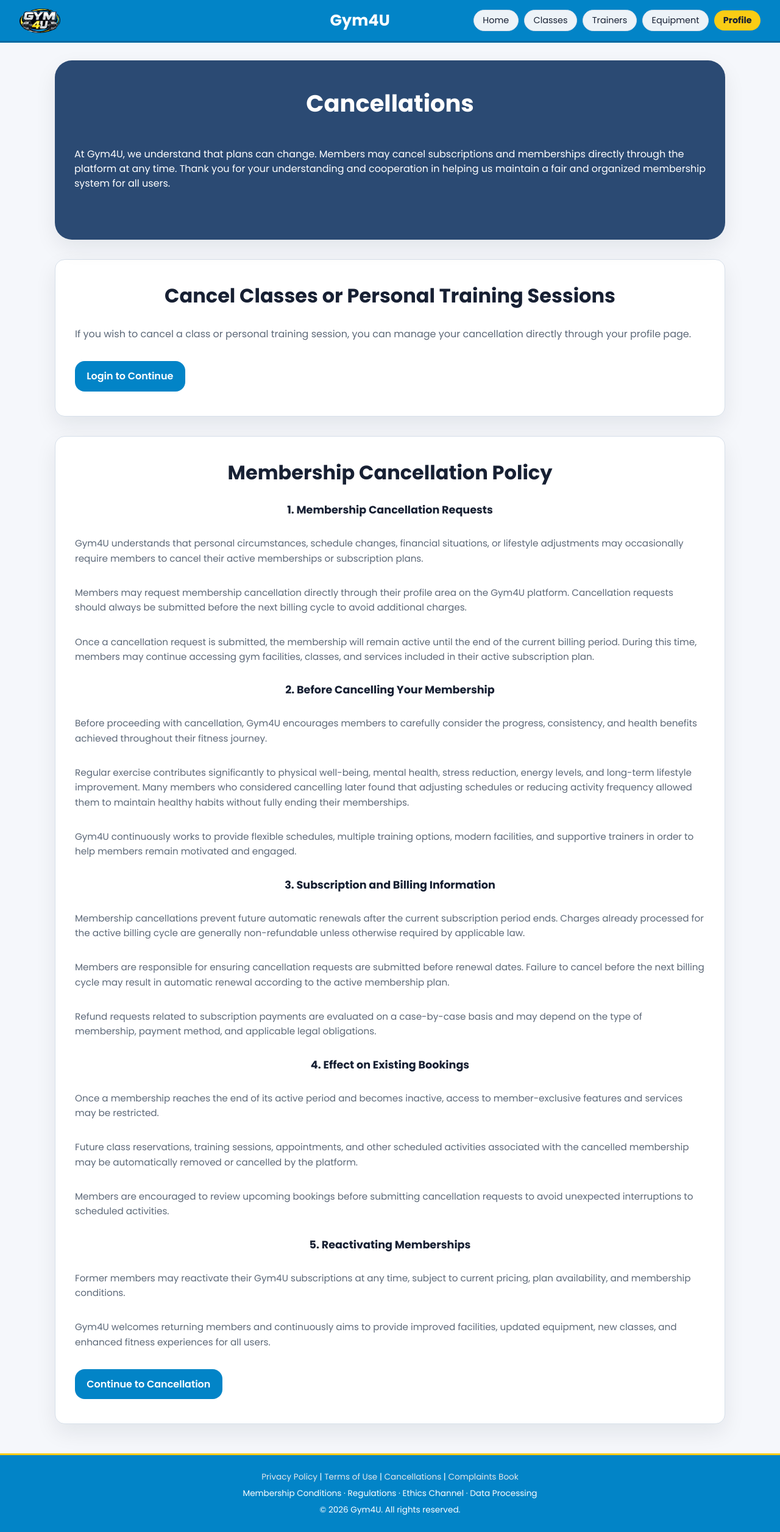
After one commit to edus4506/Gym4U, a PHP site: page /cancelations.php in a window 1280 px wide. The commit adds this page. Shown: the whole page at 61% size. Run offline with PHP 8.4, Linux system fonts and the light colour scheme.

Commit message:
feat: Cancelations php and css completed

```diff
--- /dev/null
+++ b/cancelations.php
@@ -0,0 +1,160 @@
+<?php
+declare(strict_types = 1);
+session_start();
+?>
+
+<!DOCTYPE html>
+<html lang="en-US">
+<head>
+  <title>Cancellations | Gym4U</title>
+  <meta charset="UTF-8">
+  <meta name="viewport" content="width=device-width, initial-scale=1.0">
+  <link rel="icon" href="images/gym4u_icon.png">
+  <link rel="stylesheet" href="css/base.css">
+  <link rel="stylesheet" href="css/components.css">
+  <link rel="stylesheet" href="css/footers.css">
+</head>
+
+<body>
+  <header>
+    <div>
+      <a href="index.php">
+        <img src="images/gym4u_logo.png" alt="Gym4U logo" class="logo">
+      </a>
+    </div>
+    <div class="middle">
+      <h1>Gym4U</h1>
+    </div>
+    <nav class="right" aria-label="Main navigation">
+      <ul>
+        <li><a href="index.php">Home</a></li>
+        <li><a href="classes.php">Classes</a></li>
+        <li><a href="trainers.php">Trainers</a></li>
+        <li><a href="equipment.php">Equipment</a></li>
+        <li><a href="#">Profile</a></li>
+      </ul>
+    </nav>
+  </header>
+
+  <main>
+    <section class="hero">
+      <h2>Cancellations</h2>
+      <p>
+        At Gym4U, we understand that plans can change. Members may cancel subscriptions and memberships directly through the platform at any time. Thank you for your understanding and cooperation in helping us maintain a fair and organized membership system for all users.
+      </p>
+    </section>
+
+    <section class="section about">
+      <h2>Cancel Classes or Personal Training Sessions</h2>
+      <p>
+        If you wish to cancel a class or personal training session, you can manage your cancellation directly through your profile page.
+      </p>
+
+      <?php if (isset($_SESSION['user_id'])) : ?>
+        <a href="profile.php" class="btn-primary">Go to Profile</a>
+      <?php else : ?>
+        <a href="login.php" class="btn-primary">Login to Continue</a>
+      <?php endif; ?>
+    </section>
+
+    <section class="section about">
+      <h2>Membership Cancellation Policy</h2>
+
+      <article class="feature">
+        <h3>1. Membership Cancellation Requests</h3>
+
+        <p>
+          Gym4U understands that personal circumstances, schedule changes, financial situations, or lifestyle adjustments may occasionally require members to cancel their active memberships or subscription plans.
+        </p>
+
+        <p>
+          Members may request membership cancellation directly through their profile area on the Gym4U platform. Cancellation requests should always be submitted before the next billing cycle to avoid additional charges.
+        </p>
+
+        <p>
+          Once a cancellation request is submitted, the membership will remain active until the end of the current billing period. During this time, members may continue accessing gym facilities, classes, and services included in their active subscription plan.
+        </p>
+      </article>
+
+      <article class="feature">
+        <h3>2. Before Cancelling Your Membership</h3>
+
+        <p>
+          Before proceeding with cancellation, Gym4U encourages members to carefully consider the progress, consistency, and health benefits achieved throughout their fitness journey.
+        </p>
+
+        <p>
+          Regular exercise contributes significantly to physical well-being, mental health, stress reduction, energy levels, and long-term lifestyle improvement. Many members who considered cancelling later found that adjusting schedules or reducing activity frequency allowed them to maintain healthy habits without fully ending their memberships.
+        </p>
+
+        <p>
+          Gym4U continuously works to provide flexible schedules, multiple training options, modern facilities, and supportive trainers in order to help members remain motivated and engaged.
+        </p>
+      </article>
+
+      <article class="feature">
+        <h3>3. Subscription and Billing Information</h3>
+
+        <p>
+          Membership cancellations prevent future automatic renewals after the current subscription period ends. Charges already processed for the active billing cycle are generally non-refundable unless otherwise required by applicable law.
+        </p>
+
+        <p>
+          Members are responsible for ensuring cancellation requests are submitted before renewal dates. Failure to cancel before the next billing cycle may result in automatic renewal according to the active membership plan.
+        </p>
+
+        <p>
+          Refund requests related to subscription payments are evaluated on a case-by-case basis and may depend on the type of membership, payment method, and applicable legal obligations.
+        </p>
+      </article>
+
+      <article class="feature">
+        <h3>4. Effect on Existing Bookings</h3>
+
+        <p>
+          Once a membership reaches the end of its active period and becomes inactive, access to member-exclusive features and services may be restricted.
+        </p>
+
+        <p>
+          Future class reservations, training sessions, appointments, and other scheduled activities associated with the cancelled membership may be automatically removed or cancelled by the platform.
+        </p>
+
+        <p>
+          Members are encouraged to review upcoming bookings before submitting cancellation requests to avoid unexpected interruptions to scheduled activities.
+        </p>
+      </article>
+
+      <article class="feature">
+        <h3>5. Reactivating Memberships</h3>
+
+        <p>
+          Former members may reactivate their Gym4U subscriptions at any time, subject to current pricing, plan availability, and membership conditions.
+        </p>
+
+        <p>
+          Gym4U welcomes returning members and continuously aims to provide improved facilities, updated equipment, new classes, and enhanced fitness experiences for all users.
+        </p>
+      </article>
+
+      <div class="cancel-action">
+        <a href="#" class="btn-primary">Continue to Cancellation</a>
+      </div>
+    </section>
+  </main>
+
+  <footer class="footer">
+    <p>
+      <a href="privacy.php">Privacy Policy</a> |
+      <a href="terms.php">Terms of Use</a> |
+      <a href="cancelations.php">Cancellations</a> |
+      <a href="https://www.livroreclamacoes.pt/Inicio/" target="_blank">Complaints Book</a>
+    </p>
+
+    <p>
+      Membership Conditions · Regulations · Ethics Channel · Data Processing
+    </p>
+
+    <p>&copy; 2026 Gym4U. All rights reserved.</p>
+  </footer>
+</body>
+</html>
--- a/classes.php
+++ b/classes.php
@@ -302,7 +302,7 @@
     <p>
       <a href="privacy.php">Privacy Policy</a> |
       <a href="terms.php">Terms of Use</a> |
-      <a href="#">Cancellations</a> |
+      <a href="cancelations.php">Cancellations</a> |
       <a href="https://www.livroreclamacoes.pt/Inicio/" target="_blank"> Complaints Book </a>
     </p>
     <p>Membership Conditions · Regulations · Ethics Channel · Data Processing</p>
--- a/css/footers.css
+++ b/css/footers.css
@@ -30,3 +30,13 @@ article ul {
   color: white;
   margin-top: 0rem;
 }
+
+.about h2, .about h3 {
+  text-align: center;
+  margin-top: 0rem;
+  margin-bottom: 2rem;
+}
+
+.about {
+  text-align: left;
+}
--- a/equipment.php
+++ b/equipment.php
@@ -85,7 +85,7 @@ require_once __DIR__ . '/controllers/equipmentController.php';
     <p>
       <a href="privacy.php">Privacy Policy</a> |
       <a href="terms.php">Terms of Use</a> |
-      <a href="#">Cancellations</a> |
+      <a href="cancelations.php">Cancellations</a> |
       <a href="https://www.livroreclamacoes.pt/Inicio/" target="_blank"> Complaints Book </a>
     </p>
     <p>Membership Conditions · Regulations · Ethics Channel · Data Processing</p>
--- a/index.php
+++ b/index.php
@@ -192,7 +192,7 @@
     <p>
       <a href="privacy.php">Privacy Policy</a> |
       <a href="terms.php">Terms of Use</a> |
-      <a href="#">Cancellations</a> |
+      <a href="cancelations.php">Cancellations</a> |
       <a href="https://www.livroreclamacoes.pt/Inicio/" target="_blank"> Complaints Book </a>
     </p>
     <p>Membership Conditions · Regulations · Ethics Channel · Data Processing</p>
--- a/login.php
+++ b/login.php
@@ -73,7 +73,7 @@ $errorMessage = $errors[$_GET['error'] ?? ''] ?? null;
     <p>
       <a href="privacy.php">Privacy Policy</a> |
       <a href="terms.php">Terms of Use</a> |
-      <a href="#">Cancellations</a> |
+      <a href="cancelations.php">Cancellations</a> |
       <a href="https://www.livroreclamacoes.pt/Inicio/" target="_blank"> Complaints Book </a>
     </p>
     <p>Membership Conditions · Regulations · Ethics Channel · Data Processing</p>
--- a/privacy.php
+++ b/privacy.php
@@ -53,7 +53,7 @@
       </p>
     </section>
 
-    <section class="section terms-section">
+    <section class="section about">
       <h2>Privacy and Data Protection</h2>
 
       <article class="feature">
@@ -237,7 +237,7 @@
     <p>
       <a href="privacy.php">Privacy Policy</a> |
       <a href="terms.php">Terms of Use</a> |
-      <a href="#">Cancellations</a> |
+      <a href="cancelations.php">Cancellations</a> |
       <a href="https://www.livroreclamacoes.pt/Inicio/" target="_blank"> Complaints Book </a>
     </p>
 
--- a/profile.php
+++ b/profile.php
@@ -365,7 +365,7 @@
     <p>
       <a href="privacy.php">Privacy Policy</a> |
       <a href="terms.php">Terms of Use</a> |
-      <a href="#">Cancellations</a> |
+      <a href="cancelations.php">Cancellations</a> |
       <a href="https://www.livroreclamacoes.pt/Inicio/" target="_blank"> Complaints Book </a>
     </p>
     <p>Membership Conditions Â· Regulations Â· Ethics Channel Â· Data Processing</p>
--- a/register.php
+++ b/register.php
@@ -89,7 +89,7 @@ $errorMessage = $errors[$_GET['error'] ?? ''] ?? null;
     <p>
       <a href="privacy.php">Privacy Policy</a> |
       <a href="terms.php">Terms of Use</a> |
-      <a href="#">Cancellations</a> |
+      <a href="cancelations.php">Cancellations</a> |
       <a href="https://www.livroreclamacoes.pt/Inicio/" target="_blank"> Complaints Book </a>
     </p>
     <p>Membership Conditions · Regulations · Ethics Channel · Data Processing</p>
--- a/trainers.php
+++ b/trainers.php
@@ -228,7 +228,7 @@
     <p>
       <a href="privacy.php">Privacy Policy</a> |
       <a href="terms.php">Terms of Use</a> |
-      <a href="#">Cancellations</a> |
+      <a href="cancelations.php">Cancellations</a> |
       <a href="https://www.livroreclamacoes.pt/Inicio/" target="_blank"> Complaints Book </a>
     </p>
     <p>Membership Conditions · Regulations · Ethics Channel · Data Processing</p>
```
Also changed, not shown: terms.php (+3 -5 lines).
